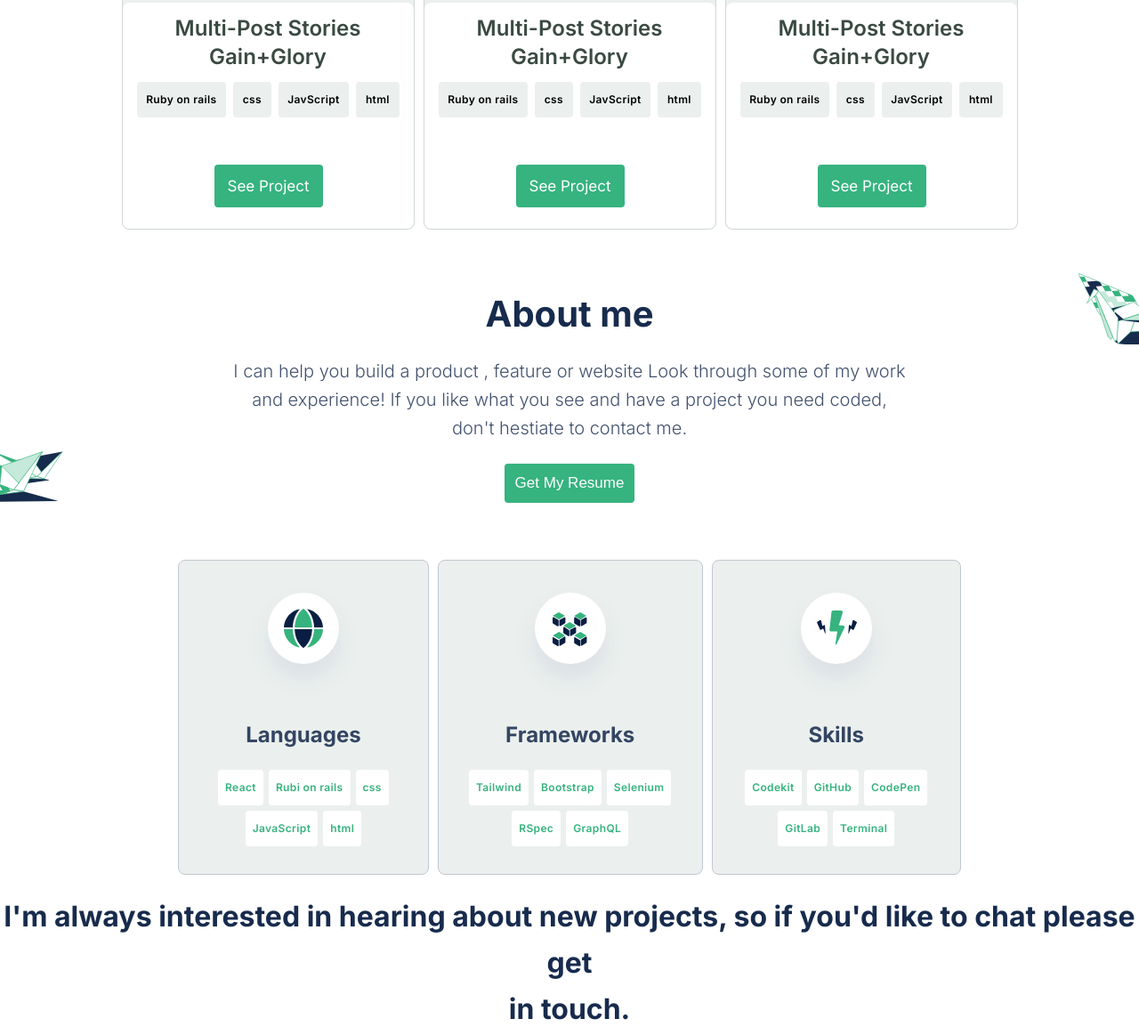
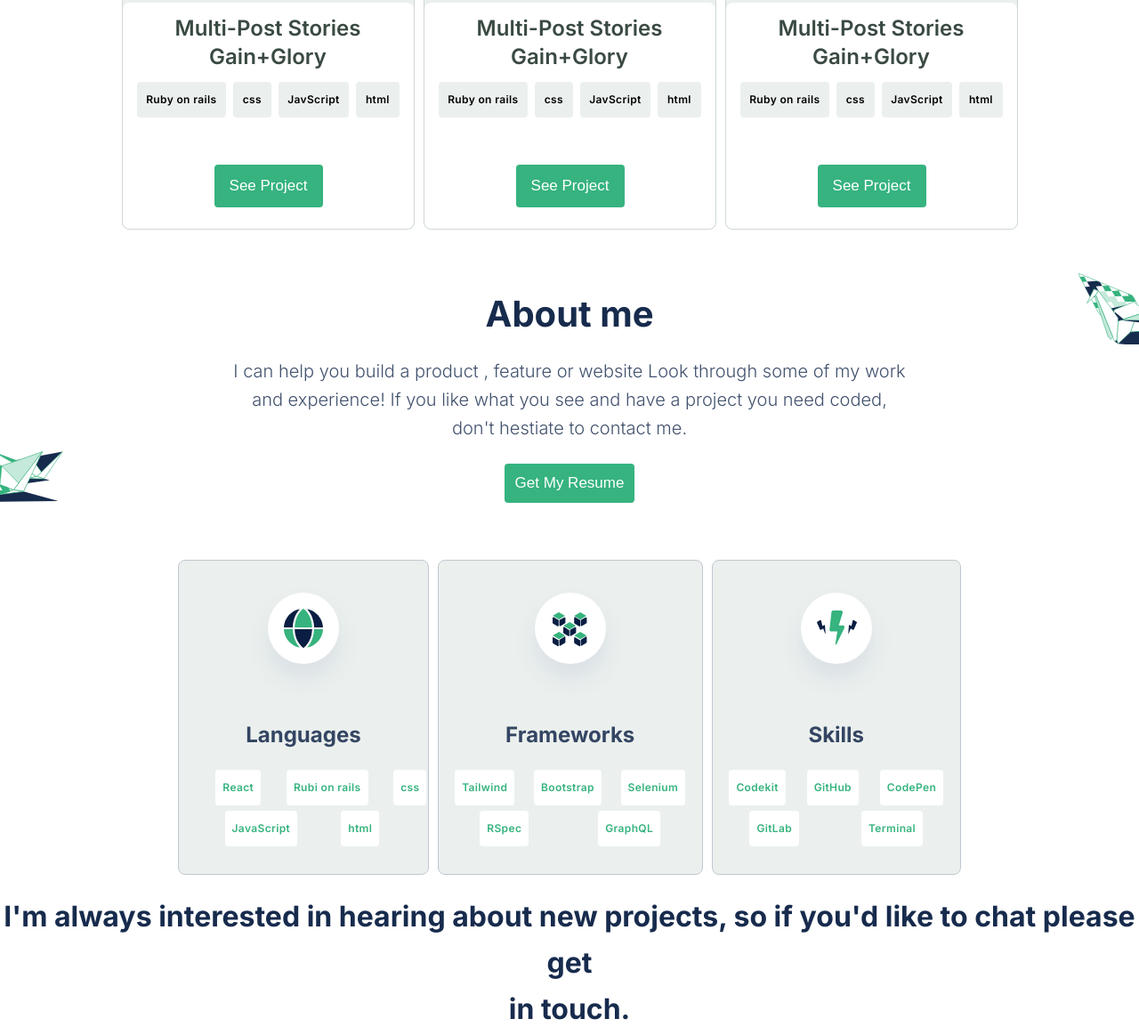
Before and after one commit to Patfarmurs/Building-a-Portfolio, a website: page index.html in a window 1280 px wide. Shown: the part 1568-2722 px from the top of the page at 89% size. Drawn offline with Linux system fonts and the light colour scheme.

Commit message:
Fix linters

```diff
--- a/style.css
+++ b/style.css
@@ -137,15 +137,14 @@ nav span {
   border-radius: 4px;
   padding: 12px 8px;
   background: #ebf0ee;
-  font-family: "Inter";
+
+  /* font-family: "Inter"; */
   font-style: normal;
   font-weight: 600;
   font-size: 12px;
   text-align: center;
   line-height: 16px;
   letter-spacing: 0.03em;
-
-  /* background: #36b37f; */
 }
 
 .see-project-btn {
@@ -156,7 +155,8 @@ nav span {
   width: 122px;
   left: calc(50% - 122px / 2 + 0.5px);
   bottom: 24px;
-  font-family: "Inter";
+
+  /* font-family: "Inter"; */
   font-style: normal;
   font-weight: 500;
   font-size: 17px;
@@ -184,8 +184,6 @@ nav span {
   background: #ebf0ee;
   border: 1px solid #c1c7d0;
   margin-top: 24px;
-
-  /* display: grid; */
   flex-direction: column;
   justify-content: center;
   align-items: center;
@@ -198,18 +196,17 @@ nav span {
   align-items: center;
   padding: 12 8px;
   flex-wrap: wrap;
-  padding: 0;
   margin: 0;
   list-style: none;
   width: 95%;
-  justify-content: center;
 }
 
 .tags-item {
   border-radius: 4px;
   padding: 12px 8px;
   background: #fff;
-  font-family: "Inter";
+
+  /* font-family: "Inter"; */
   font-style: normal;
   font-weight: 600;
   font-size: 12px;
@@ -238,8 +235,6 @@ nav span {
   background-size: cover;
   z-index: 3;
   position: relative;
-
-  /* background-image: url("./img/about-me-bg.svg"); */
 }
 
 .about-myself img:last-of-type {
@@ -299,15 +294,6 @@ nav span {
   justify-content: center;
 }
 
-/* .language {
-  display: flex;
-  flex-direction: column;
-  justify-content: center;
-  align-items: center;
-  gap: 10px;
-  margin-bottom: 24px;
-} */
-
 .language {
   padding: 0 200px;
   gap: 10px;
```
